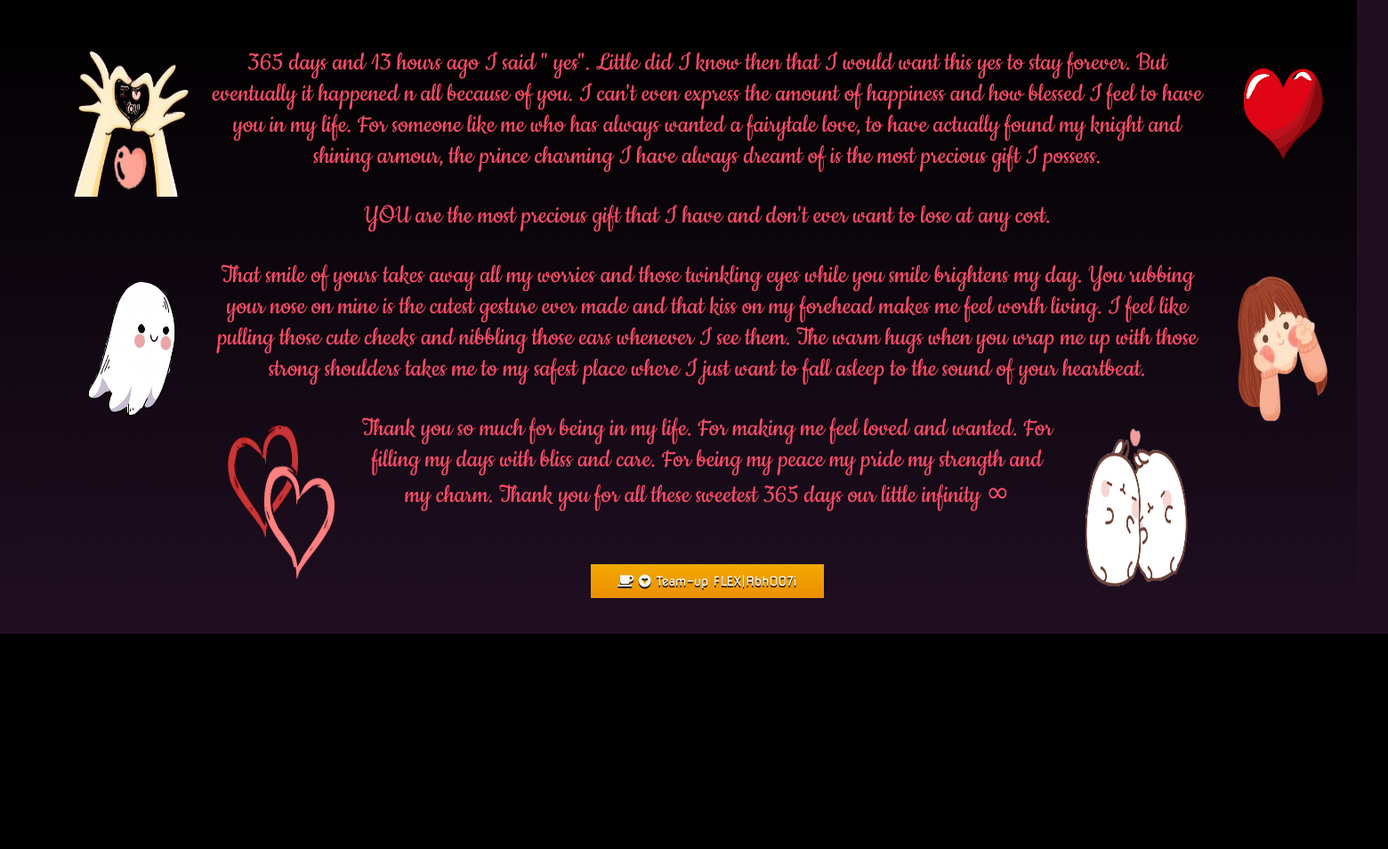
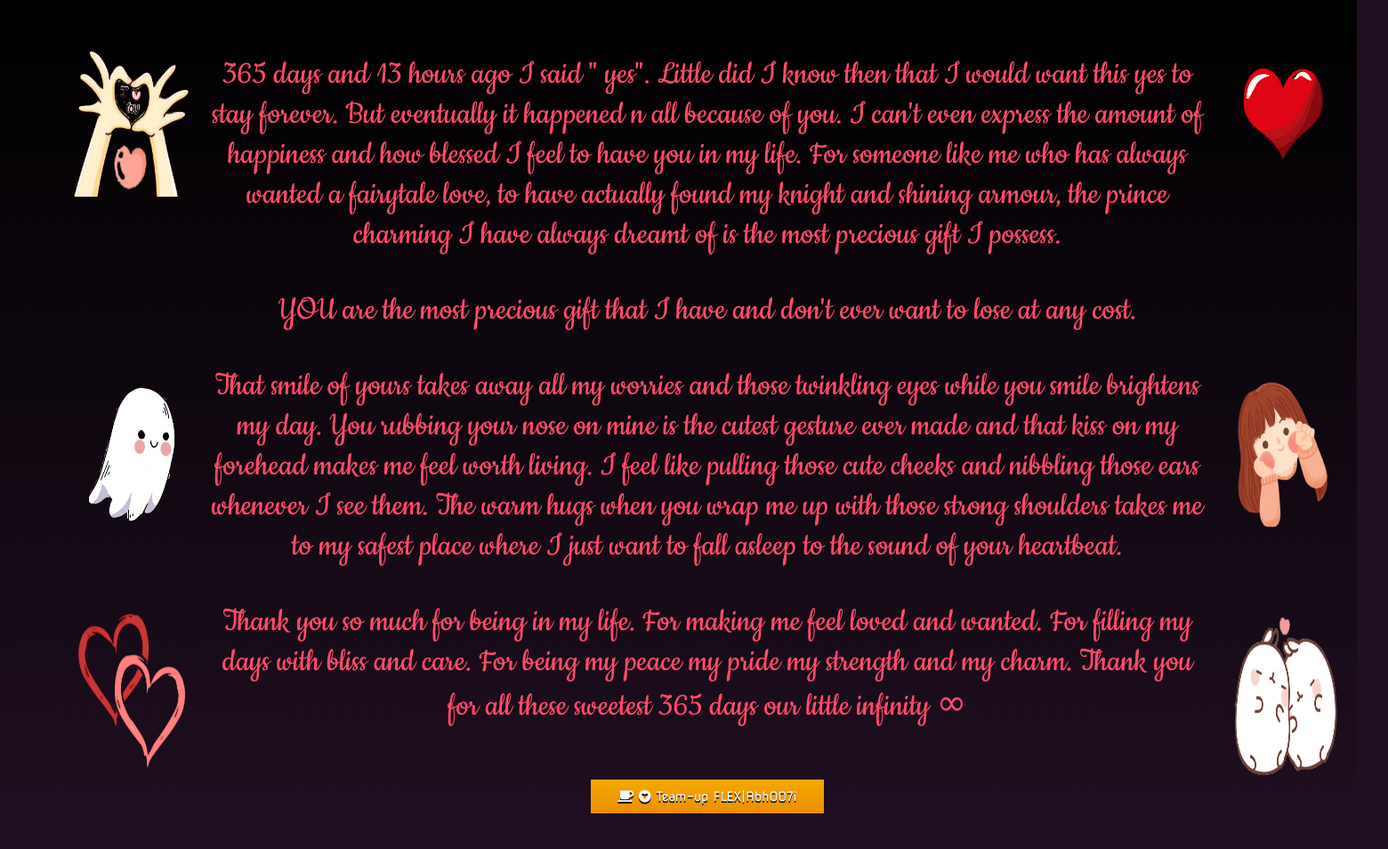
Before and after one commit to Subhlaxmi179/one, a PHP site: page /date.html in a window 1560 px wide. Shown: the part 799-1753 px from the top of the page at 89% size. Before the commit the page ends 1511 px from the top, so only its background shows below. Run offline with PHP 8.4, Linux system fonts and the light colour scheme; some libraries are stand-ins or nearby versions; some web fonts are replaced.

Commit message:
Update datestyle.css

```diff
--- a/css/datestyle.css
+++ b/css/datestyle.css
@@ -93,7 +93,7 @@ transform: rotate(15deg);
 }
 p
 {font-family: 'Cookie', cursive;
-font-size: 2em;
+font-size: 2.5em;
 color:#ff4c68;
 }
 .cake{
```
